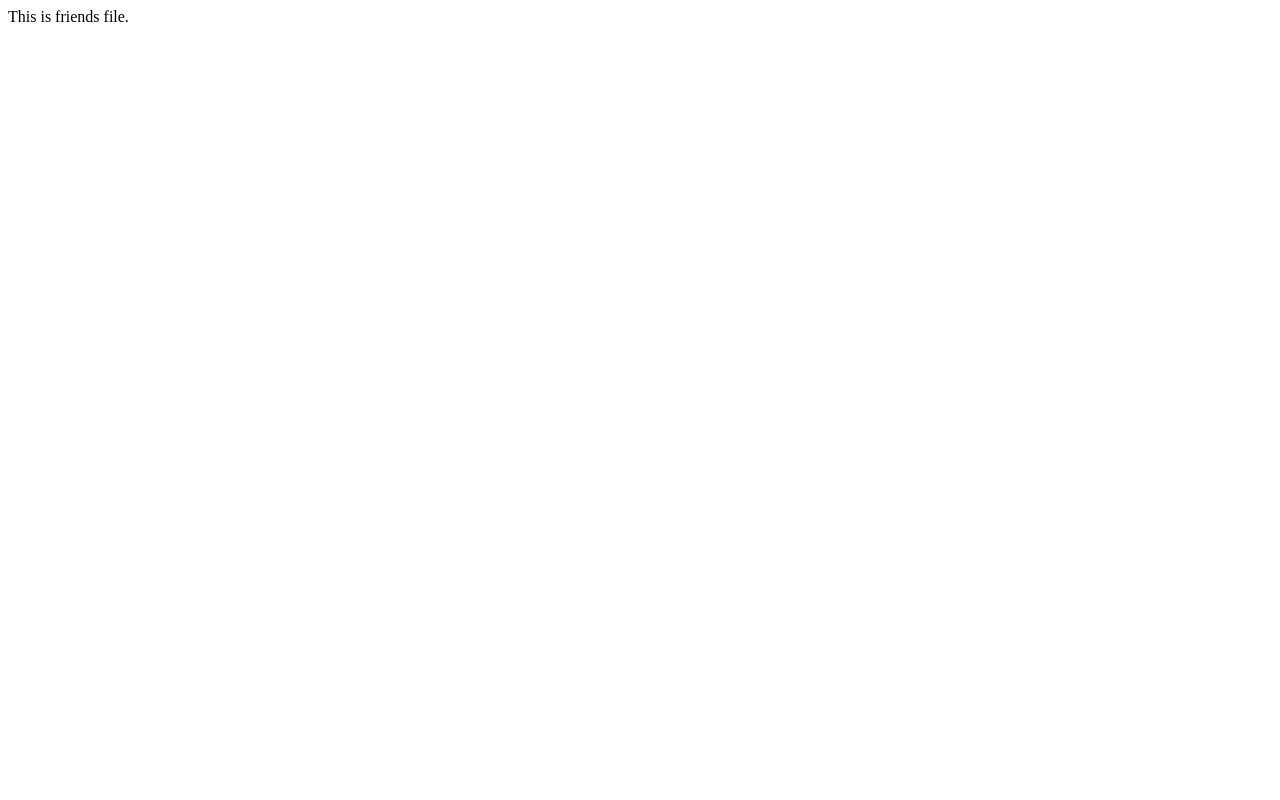
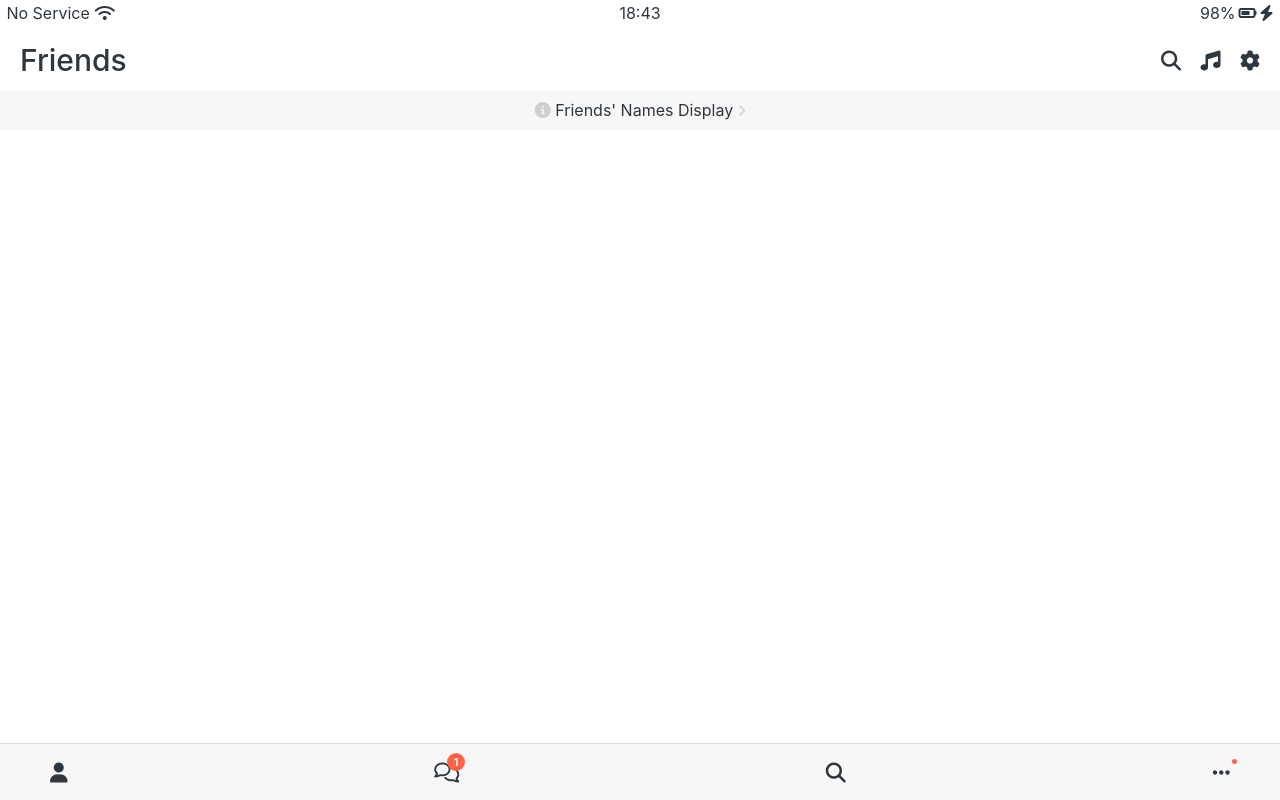
Before and after one commit to nanjeong/kokoa-clone, a plain HTML site: page friends.html in a window 1280 px wide. Drawn offline with Linux system fonts and the light colour scheme.

Commit message:
friends 페이지 navigation bar, screen header, friends information bar

```diff
--- /dev/null
+++ b/CSS/components/nav-bar.css
@@ -0,0 +1,45 @@
+.nav {
+  position: fixed;
+  bottom: 0;
+  width: 100%;
+  padding: 20px 50px;
+  box-sizing: border-box;
+  background-color: rgba(0, 0, 0, 0.03);
+  border-top: 1px solid rgba(0, 0, 0, 0.1);
+}
+
+.nav__list {
+  display: flex;
+  justify-content: space-between;
+}
+
+.nav__link {
+  position: relative;
+  color: #2e363e;
+}
+
+.nav__notification {
+  display: flex;
+  justify-content: center;
+  align-items: center;
+  background-color: tomato;
+  color: white;
+  width: 18px;
+  height: 18px;
+  border-radius: 9px;
+  font-size: 11px;
+  font-weight: 600;
+  position: absolute;
+  left: 13px;
+  bottom: 11px;
+}
+
+.nav__notification2 {
+  background-color: tomato;
+  width: 5px;
+  height: 5px;
+  border-radius: 2.5px;
+  position: absolute;
+  bottom: 18px;
+  left: 20px;
+}
--- /dev/null
+++ b/CSS/components/screen-header.css
@@ -0,0 +1,16 @@
+.screen-header {
+  display: flex;
+  justify-content: space-between;
+  align-items: center;
+  padding: 15px 20px;
+  margin-top: 30px;
+}
+
+.screen-header__title {
+  font-size: 30px;
+  font-weight: 500;
+}
+
+.screen-header__icons span {
+  margin-left: 15px;
+}
--- a/CSS/components/status-bar.css
+++ b/CSS/components/status-bar.css
@@ -1,6 +1,9 @@
 .status-bar {
   display: flex;
   justify-content: center;
+  position: fixed;
+  top: 0;
+  width: 100%;
   padding: 5px 0px;
 }
 .status-bar__column {
--- a/CSS/reset.css
+++ b/CSS/reset.css
@@ -125,3 +125,8 @@ table {
 input {
   outline: none;
 }
+
+a {
+  color: inherit;
+  text-decoration: none;
+}
--- /dev/null
+++ b/CSS/screens/friends.css
@@ -0,0 +1,10 @@
+#friends-display-link {
+  background-color: rgba(0, 0, 0, 0.03);
+  display: block;
+  text-align: center;
+  padding: 12px 0px;
+}
+
+#friends-display-link i {
+  color: rgba(0, 0, 0, 0.16);
+}
--- a/CSS/screens/login.css
+++ b/CSS/screens/login.css
@@ -59,9 +59,7 @@
 
 .login-form__a {
   margin-top: 10px;
-  color: inherit;
   font-weight: 400;
   font-size: 13px;
-  text-decoration: none;
   text-align: center;
 }
--- a/CSS/styles.css
+++ b/CSS/styles.css
@@ -3,11 +3,15 @@
 
 /* Components */
 @import "components/status-bar.css";
+@import "components/nav-bar.css";
+@import "components/screen-header.css";
 
 /* Screens */
 @import "screens/login.css";
+@import "screens/friends.css";
 
 body {
+  color: #2e363e;
   font-family: -apple-system, BlinkMacSystemFont, "Segoe UI", Roboto, Oxygen,
     Ubuntu, Cantarell, "Open Sans", "Helvetica Neue", sans-serif;
 }
--- a/friends.html
+++ b/friends.html
@@ -1 +1,70 @@
-This is friends file.
+<!DOCTYPE html>
+<html lang="en">
+<head>
+    <link rel="stylesheet" href="CSS/styles.css">
+    <meta charset="UTF-8">
+    <meta http-equiv="X-UA-Compatible" content="IE=edge">
+    <meta name="viewport" content="width=device-width, initial-scale=1.0">
+    <title>Friends - Kokoa Clone</title>
+</head>
+<body>
+    <div class="status-bar">
+        <div class="status-bar__column">
+            <span>No Service</span>
+            <i class="fas fa-wifi"></i>
+        </div>
+        <div class="status-bar__column">
+            <span>18:43</span>
+        </div>
+        <div class="status-bar__column">
+            <span>98%</span>
+            <i class="fas fa-battery-three-quarters"></i>
+            <i class="fas fa-bolt"></i>
+        </div>
+    </div>
+
+    <header class="screen-header">
+        <h1 class="screen-header__title">Friends</h1>
+        <div class="screen-header__icons">
+            <span><i class="fas fa-search fa-lg"></i></span>
+            <span><i class="fas fa-music fa-lg"></i></span>
+            <span><i class="fas fa-cog fa-lg"></i></span>
+        </div>
+    </header>
+
+    <a id="friends-display-link">
+        <i class="fas fa-info-circle"></i> Friends' Names Display <i class="fas fa-chevron-right fa-xs"></i>
+    </a>
+
+    <nav class="nav">
+        <ul class="nav__list">
+            <li class="nav__btn">
+                <a class="nav__link" href="friends.html">
+                    <i class="fas fa-user fa-lg"></i>
+                </a>
+            </li>
+            <li class="nav__btn">
+                <a class="nav__link" href="#">
+                    <span class="nav__notification">1</span>
+                    <i class="far fa-comments fa-lg"></i>
+                </a>
+            </li>
+            <li class="nav__btn">
+                <a class="nav__link" href="#">
+                    <i class="fas fa-search fa-lg"></i>
+                </a>
+            </li>
+            <li class="nav__btn">
+                <a class="nav__link" href="#">
+                    <span class="nav__notification2"></span>
+                    <i class="fas fa-ellipsis-h fa-lg"></i>
+                </a>
+            </li>
+        </ul>
+    </nav>
+
+    <script
+        src="https://kit.fontawesome.com/6478f529f2.js"
+        crossorigin="anonymous"></script>
+</body>
+</html>
```
